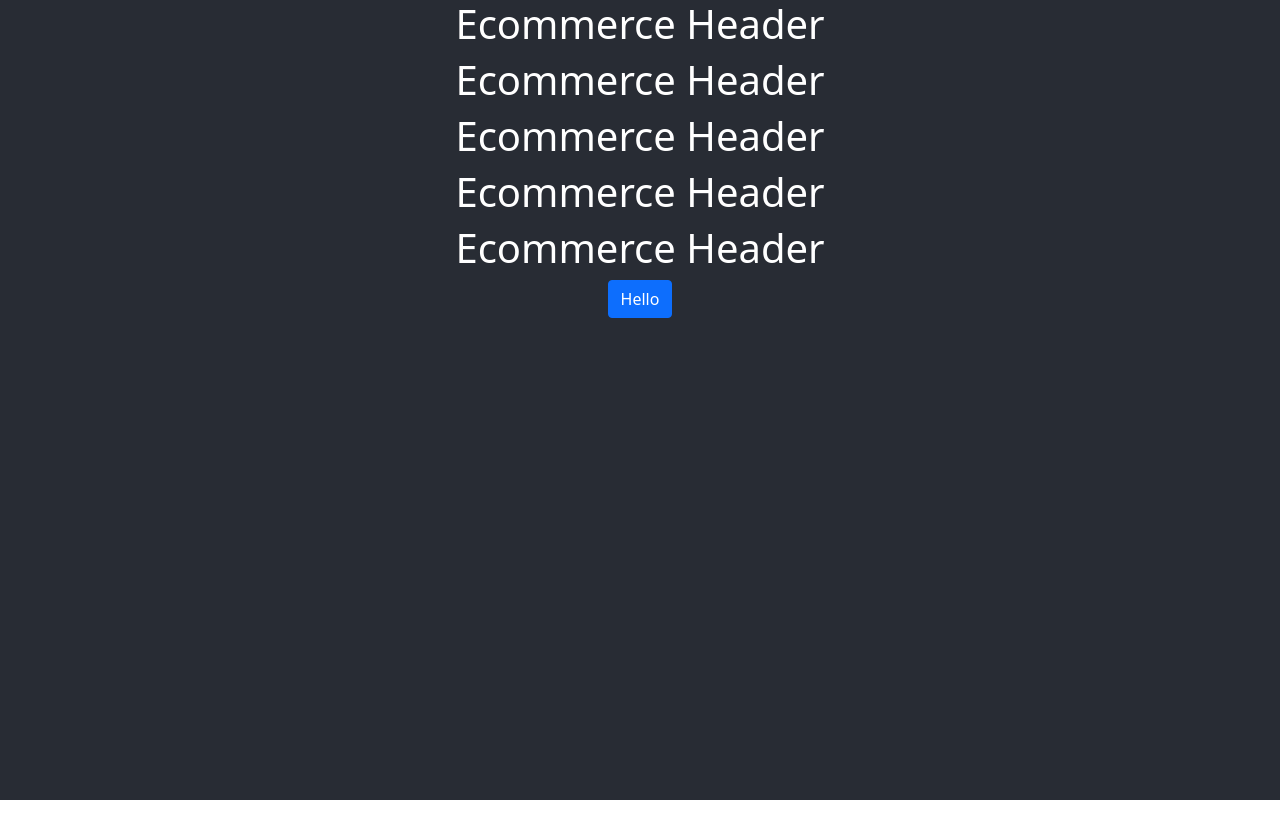
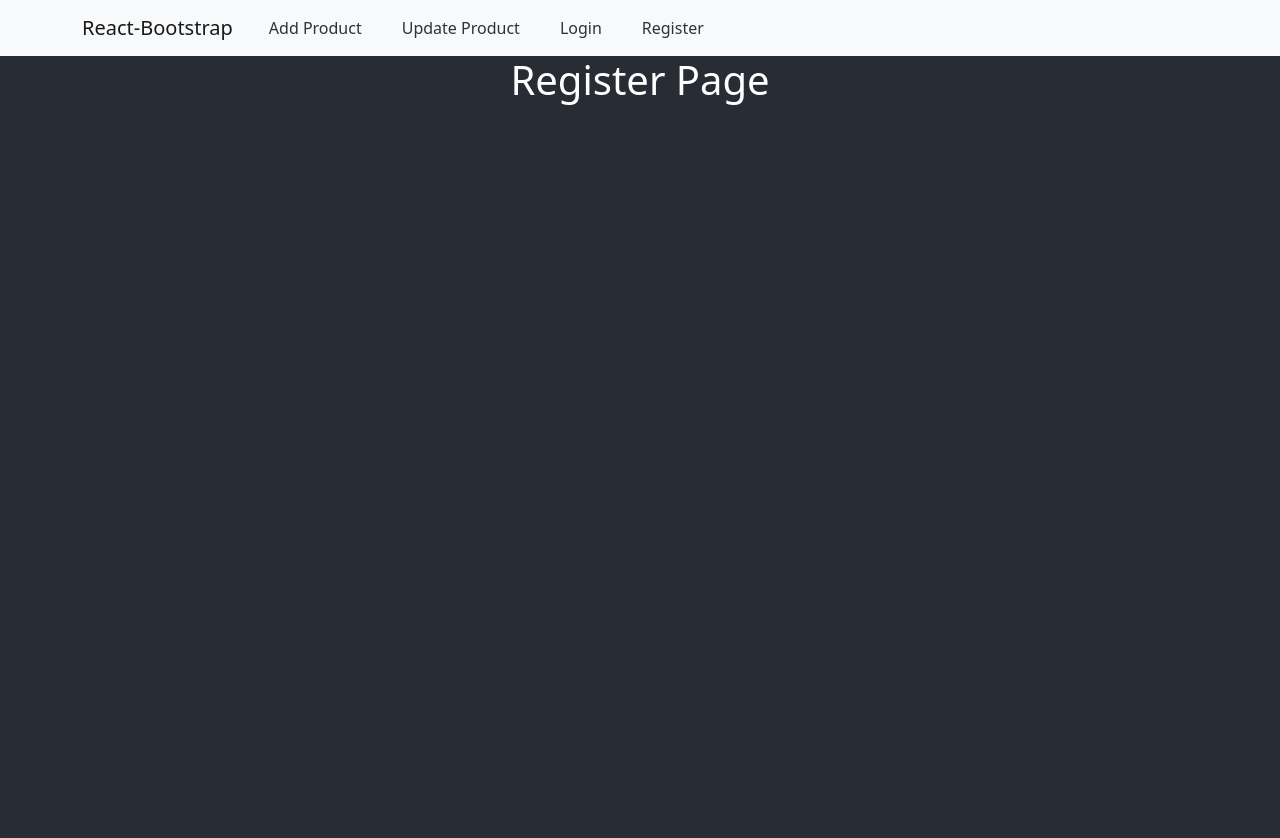
Before and after one commit to Usamapervaiz111/ecommerce-dashboard, a React (Create React App) app: page /Register in a window 1280 px wide. Shown: the top 838 px of the page. Before the commit the page ends 800 px from the top, so only its background shows below. Built offline with nearby package versions, Linux system fonts and the light colour scheme.

Commit message:
fouth comment

```diff
--- a/src/App.css
+++ b/src/App.css
@@ -5,3 +5,9 @@
   min-height: 100vh;
 
 }
+.navItem{
+margin-left: 20px;
+margin-right: 20px;
+color:#303133;
+text-decoration: none;
+}
--- a/src/App.js
+++ b/src/App.js
@@ -1,18 +1,36 @@
-import { Button } from 'react-bootstrap';
+// import { Button } from 'react-bootstrap';
 import './App.css';
+import Header from './Navbar';
+import AddProduct from './AddProduct';
+import UpdateProduct from './UpdateProduct';
+import Login from './Login';
+import Register from './Register';
+import { BrowserRouter, Route } from 'react-router-dom';
 
 function App() {
   return (
     <div className="App">
-      <header className="App-header">
-        <h1>Ecommerce Header</h1>
-        <h1>Ecommerce Header</h1>
-        <h1>Ecommerce Header</h1>
-        <h1>Ecommerce Header</h1>
-        <h1>Ecommerce Header</h1>
-        <Button>Hello</Button>
+      <BrowserRouter>
+        <Header />
+        <Route path="/AddProduct">
+          <AddProduct />
+        </Route>
 
-      </header>
+        <Route path="/UpdateProduct">
+          <UpdateProduct />
+        </Route>
+
+        <Route path="/Login">
+          <Login />
+        </Route>
+
+        <Route path="/Register">
+          <Register />
+        </Route>
+
+      </BrowserRouter>
+
+
     </div>
   );
 }
--- /dev/null
+++ b/src/Navbar.js
@@ -0,0 +1,26 @@
+import { Navbar, Nav, Container } from 'react-bootstrap';
+import { Link } from 'react-router-dom';
+import './App.css';
+
+function Navbars() {
+    return (
+        <div>
+            <Navbar bg="light" expand="lg">
+                <Container>
+                    <Navbar.Brand href="#home">React-Bootstrap</Navbar.Brand>
+                    <Navbar.Toggle aria-controls="basic-navbar-nav" />
+                    <Navbar.Collapse id="basic-navbar-nav">
+                        <Nav className="me-auto">
+                            <Link className="navItem" to="/AddProduct">Add Product</Link>
+                            <Link className="navItem" to="/UpdateProduct">Update Product</Link>
+                            <Link className="navItem" to="/Login">Login</Link>
+                            <Link className="navItem" to="/Register">Register</Link>
+                        </Nav>
+                    </Navbar.Collapse>
+                </Container>
+            </Navbar>
+        </div>
+    )
+}
+
+export default Navbars;
```
